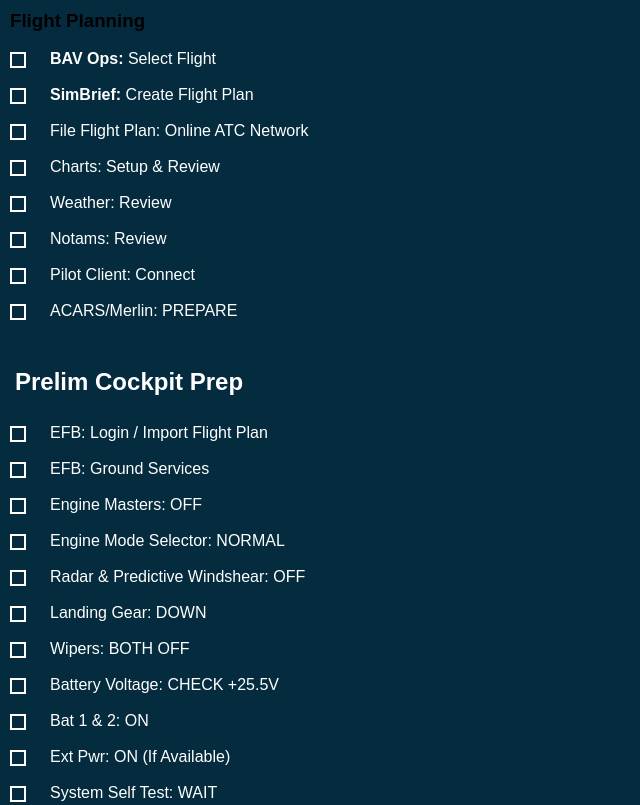
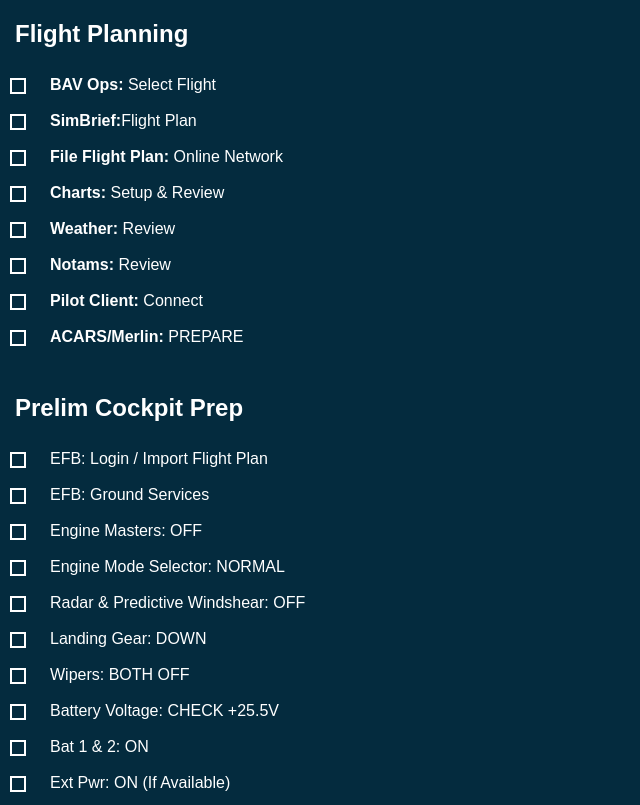
Before and after one commit to jouuhou/PC12, a plain HTML site: page index.html in a window 1280 px wide. Shown: the top 805 px of the page, without its empty margins (0-640 px from the left). Drawn offline with Linux system fonts and the light colour scheme.

Commit message:
Update index.html

```diff
--- a/index.html
+++ b/index.html
@@ -10,7 +10,7 @@
 
 <body>
     <div class="list">
-        <h3>Flight Planning</h3>
+        <h2>Flight Planning</h2>
         <label>
             <input type="checkbox" name="">
             <i></i>
@@ -19,37 +19,37 @@
         <label>
             <input type="checkbox" name="">
             <i></i>
-            <span><b>SimBrief:</b> Create Flight Plan</span>
-        </label>
-        <label>
-            <input type="checkbox" name="">
-            <i></i>
-            <span>File Flight Plan: Online ATC Network</span>
-        </label>
-        <label>
-            <input type="checkbox" name="">
-            <i></i>
-            <span>Charts: Setup & Review</span>
-        </label>
-        <label>
-            <input type="checkbox" name="">
-            <i></i>
-            <span>Weather: Review</span>
-        </label>
-        <label>
-            <input type="checkbox" name="">
-            <i></i>
-            <span>Notams: Review</span>
-        </label>
-        <label>
-            <input type="checkbox" name="">
-            <i></i>
-            <span>Pilot Client: Connect</span>
-        </label>
-        <label>
-            <input type="checkbox" name="">
-            <i></i>
-            <span>ACARS/Merlin: PREPARE</span>
+            <span><b>SimBrief:</b>Flight Plan</span>
+        </label>
+        <label>
+            <input type="checkbox" name="">
+            <i></i>
+            <span><b>File Flight Plan:</b> Online Network</span>
+        </label>
+        <label>
+            <input type="checkbox" name="">
+            <i></i>
+            <span><b>Charts:</b> Setup & Review</span>
+        </label>
+        <label>
+            <input type="checkbox" name="">
+            <i></i>
+            <span><b>Weather:</b> Review</span>
+        </label>
+        <label>
+            <input type="checkbox" name="">
+            <i></i>
+            <span><b>Notams:</b> Review</span>
+        </label>
+        <label>
+            <input type="checkbox" name="">
+            <i></i>
+            <span><b>Pilot Client:</b> Connect</span>
+        </label>
+        <label>
+            <input type="checkbox" name="">
+            <i></i>
+            <span><b>ACARS/Merlin:</b> PREPARE</span>
         </label>
     </div>
     <div class="list">
```
